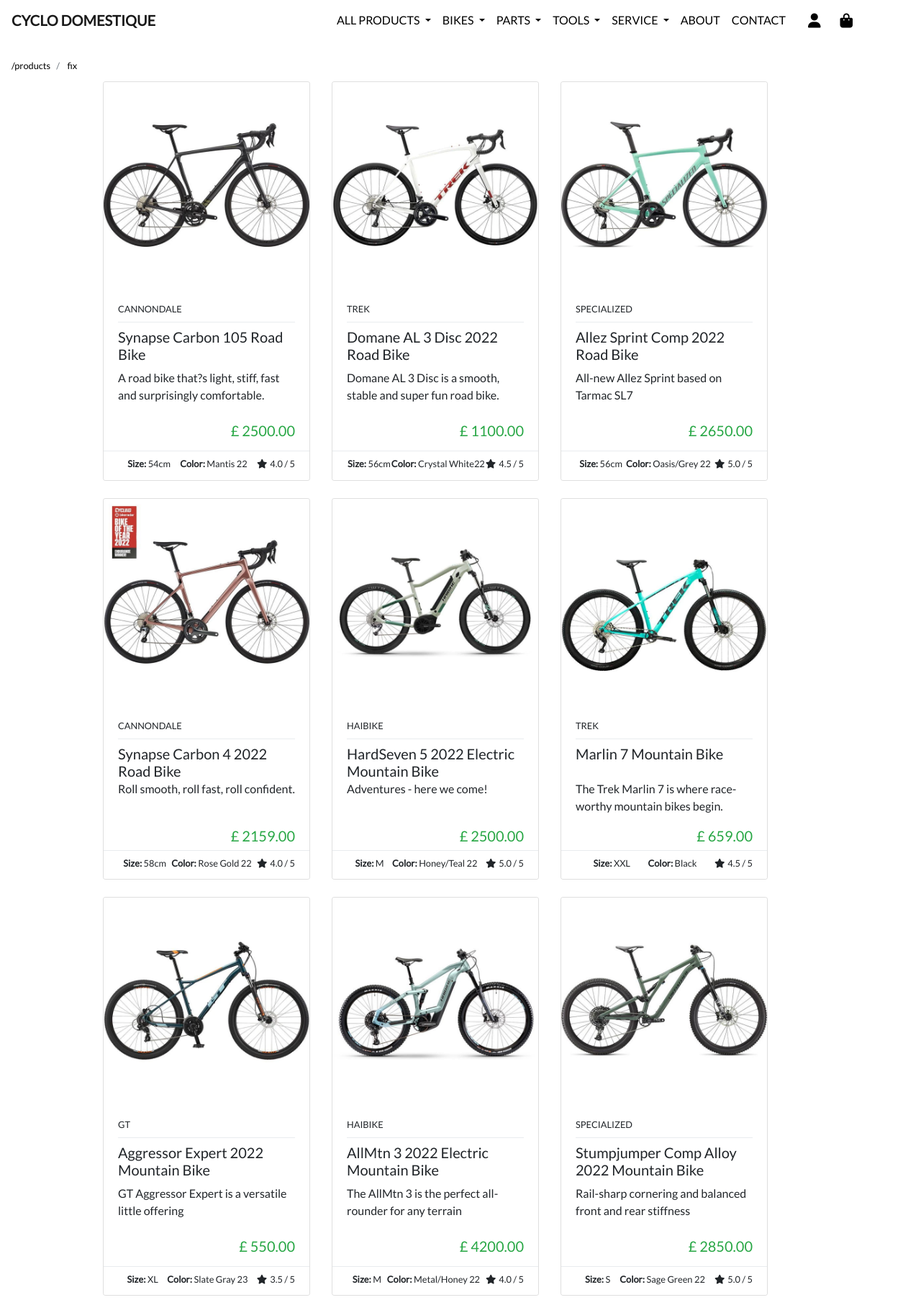
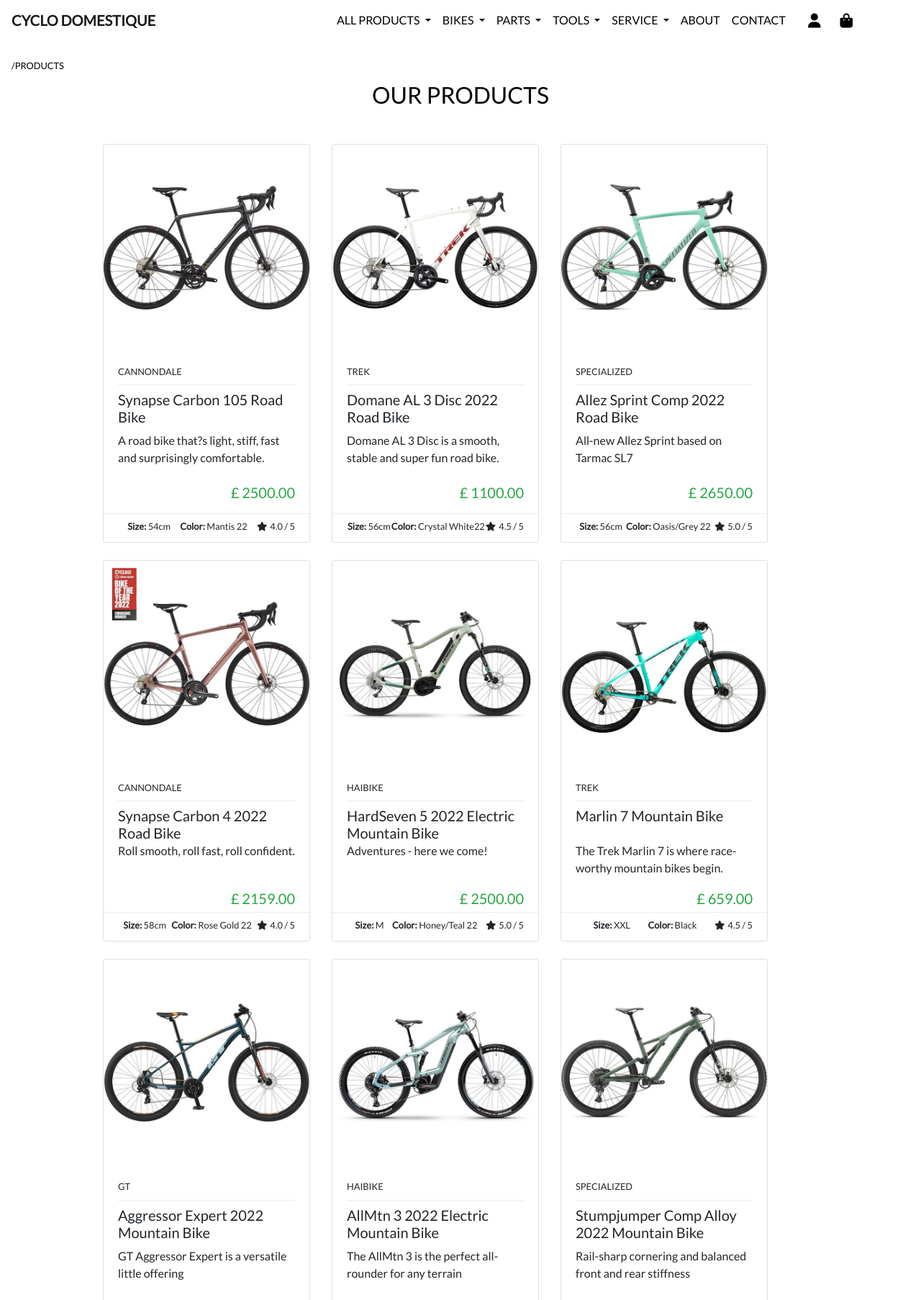
Before and after one commit to EdgarasSp/cyclo-domestique-storefront, a Django app: page /products/ in a window 1280 px wide. Shown: the top 1806 px of the page at 72% size. Run offline with Django 3.2, Linux system fonts and the light colour scheme; data comes from the database, SQL or seed files in the repository; some libraries are stand-ins or nearby versions.

Commit message:
Add dynamic page title

```diff
--- a/products/templates/products/products.html
+++ b/products/templates/products/products.html
@@ -23,13 +23,35 @@
         <!-- Breadcrumbs -->
         <nav aria-label="breadcrumb">
           <ol class="breadcrumb bg-transparent pl-0 mb-0  small">
-            <li class="breadcrumb-item"><a class="text-black" href="/products">/products</a></li>
-            <li class="breadcrumb-item"><a class="text-black" href="?category={{ current_categories }}"> fix </a></li> <!-- if category none hide (basicly when all products)-->
+            <li class="breadcrumb-item"><a class="text-black text-uppercase" href="/products">/products</a></li>
+            {% for c in current_categories %}
+                <li class="breadcrumb-item"><a class="text-black text-uppercase" href="{% url 'products' %}?category={{ c.name }}"> {{ c.name }}</a></li>
+            {% endfor %}
           </ol>
         </nav>
     </div>
 </div>
 <div class="container ">
+    <div class="row">
+        <div class="col-12">
+            <div class="col">
+                {% if current_categories or current_sorting != 'None_None' %}
+                    {% for c in current_categories %}
+                    <h2 class="text-black text-uppercase mb-5 text-center "> {{ c.friendly_name }}</h2>
+                    {% endfor %}
+                        {% if current_categories or current_sorting == 'None_None' %}
+                            <h2 class="text-black text-uppercase mb-5 text-center "> Our Products 2 </h2>
+                            <!--- FIX IF FILTERED NOT SHOWING TITLE-->
+                            {% endif %}
+                {% else %}
+                <h2 class="text-black text-uppercase mb-5 text-center "> Our Products</h2>
+
+                {% endif %}
+
+            </div>
+        </div>
+    </div>
+
     <div class="product-container">
         <div class="row">
             {% for product in products %}
```
Also changed, not shown: products/templates/products/product_details.html (+4 -4 lines).
